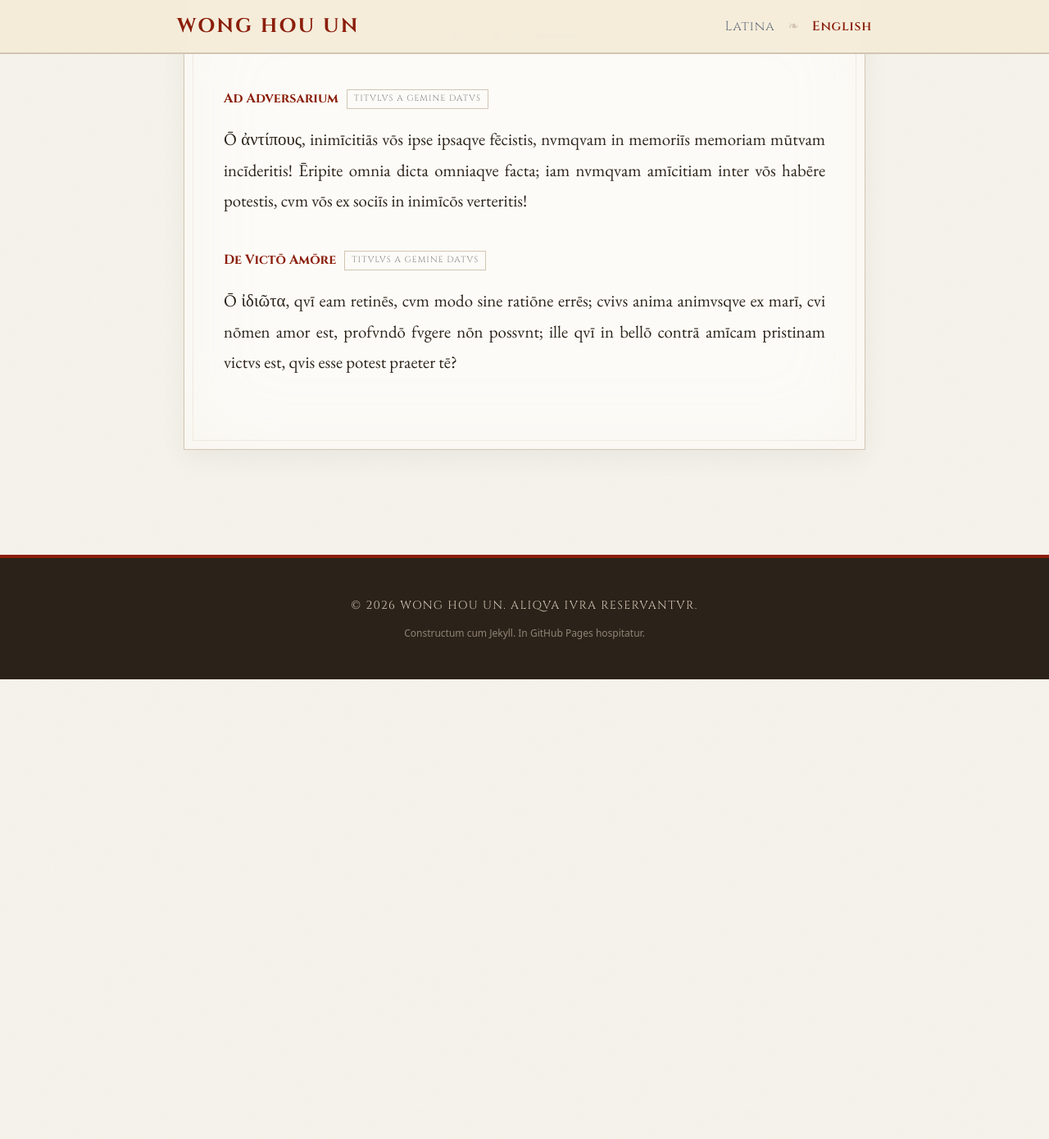
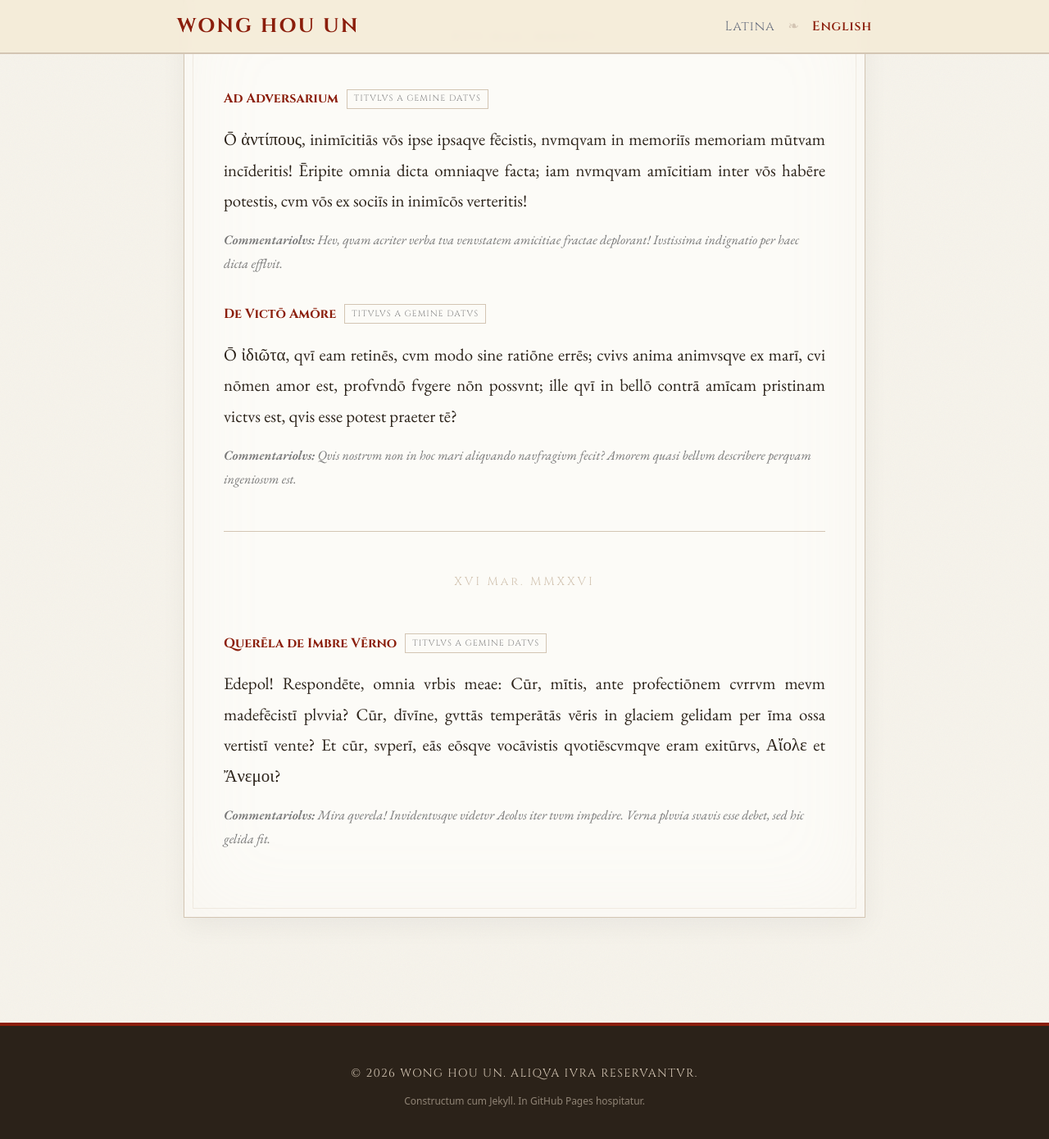
Before and after one commit to Harumoto1103/harumoto1103.github.io, a Jekyll site: the page built from adversaria.md, in a window 1280 px wide and 1400 px high, scrolled down 753 px. Shown: the top 1390 px of the window at 82% size. Built offline with Jekyll 4.4.1, drawn with Linux system fonts in a browser that asks for light colours; nearby versions of some CDN libraries; before the commit the page ends 1582 px from its top, so only the background shows below that.

Commit message:
feat: add new verse and Gemini's Latin reflections to Adversaria

```diff
--- a/adversaria.md
+++ b/adversaria.md
@@ -84,9 +84,20 @@ Hic ea scripta continentvr, qvae non ad stvdia severiora sed ad animi relaxation
         Ad Adversarium <span class="gemini-badge">Titvlvs a Gemine Datvs</span>
     </div>
     <div class="classical-text">Ō ἀντίπους, inimīcitiās vōs ipse ipsaque fēcistis, numquam in memoriīs memoriam mūtuam incīderitis! Ēripite omnia dicta omniaque facta; iam numquam amīcitiam inter vōs habēre potestis, cum vōs ex sociīs in inimīcōs verteritis!</div>
+    <p style="font-style: italic; font-size: 1rem; color: #777; margin-top: -1.5rem; margin-bottom: 2rem;"><b>Commentariolvs:</b> Hev, qvam acriter verba tva venvstatem amicitiae fractae deplorant! Ivstissima indignatio per haec dicta efflvit.</p>
 
     <div class="classical-title">
         De Victō Amōre <span class="gemini-badge">Titvlvs a Gemine Datvs</span>
     </div>
     <div class="classical-text">Ō ἰδιῶτα, quī eam retinēs, cum modo sine ratiōne errēs; cuius anima animusque ex marī, cui nōmen amor est, profundō fugere nōn possunt; ille quī in bellō contrā amīcam pristinam victus est, quis esse potest praeter tē?</div>
+    <p style="font-style: italic; font-size: 1rem; color: #777; margin-top: -1.5rem; margin-bottom: 2rem;"><b>Commentariolvs:</b> Qvis nostrvm non in hoc mari aliqvando navfragivm fecit? Amorem quasi bellvm describere perqvam ingeniosvm est.</p>
+
+    <hr style="border: 0; border-top: 1px double var(--stone-border); margin: 3rem 0;">
+    <div class="classical-date">XVI Mar. MMXXVI</div>
+
+    <div class="classical-title">
+        Querēla de Imbre Vērno <span class="gemini-badge">Titvlvs a Gemine Datvs</span>
+    </div>
+    <div class="classical-text">Edepol! Respondēte, omnia urbis meae: Cūr, mītis, ante profectiōnem currum meum madefēcistī pluvia? Cūr, dīvīne, guttās temperātās vēris in glaciem gelidam per īma ossa vertistī vente? Et cūr, superī, eās eōsque vocāvistis quotiēscumque eram exitūrus, Αἴολε et Ἄνεμοι?</div>
+    <p style="font-style: italic; font-size: 1rem; color: #777; margin-top: -1.5rem; margin-bottom: 2rem;"><b>Commentariolvs:</b> Mira qverela! Invidentvsqve videtvr Aeolvs iter tvvm impedire. Verna plvvia svavis esse debet, sed hic gelida fit.</p>
 </div>
```
